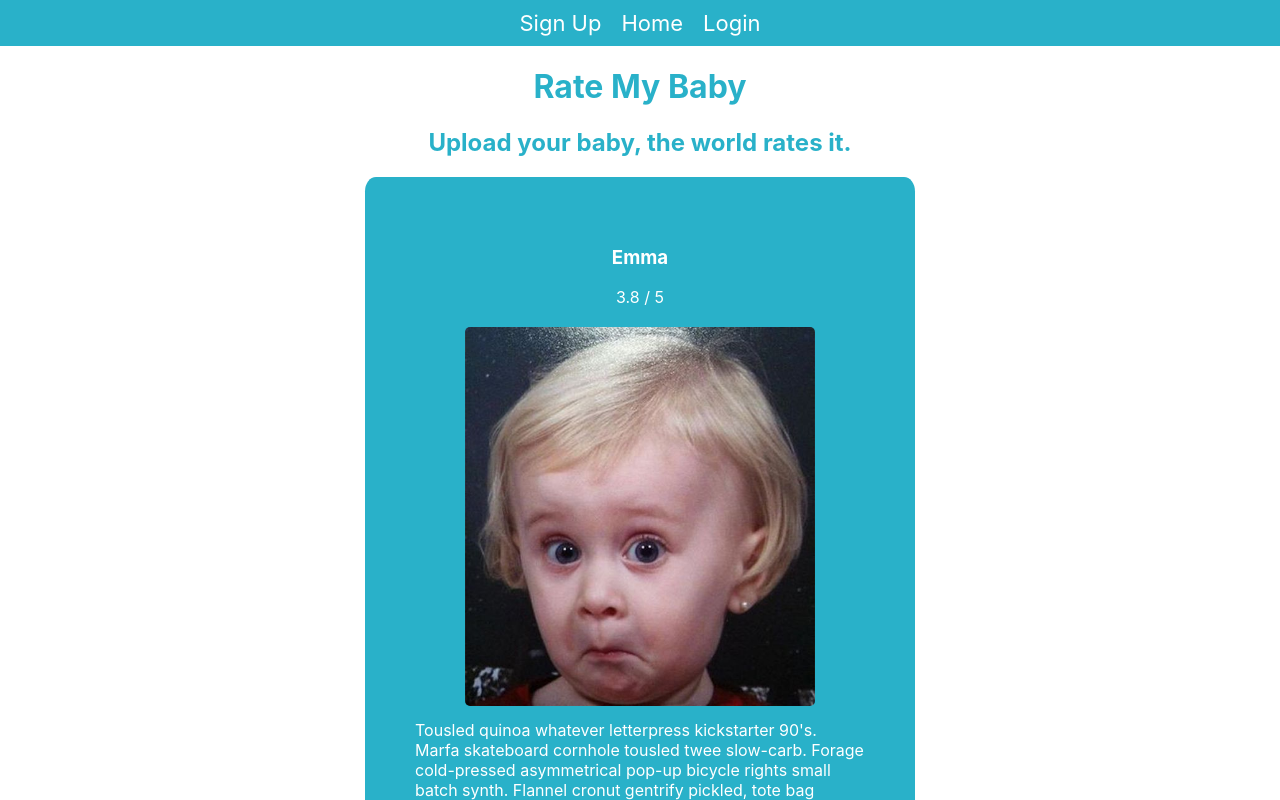
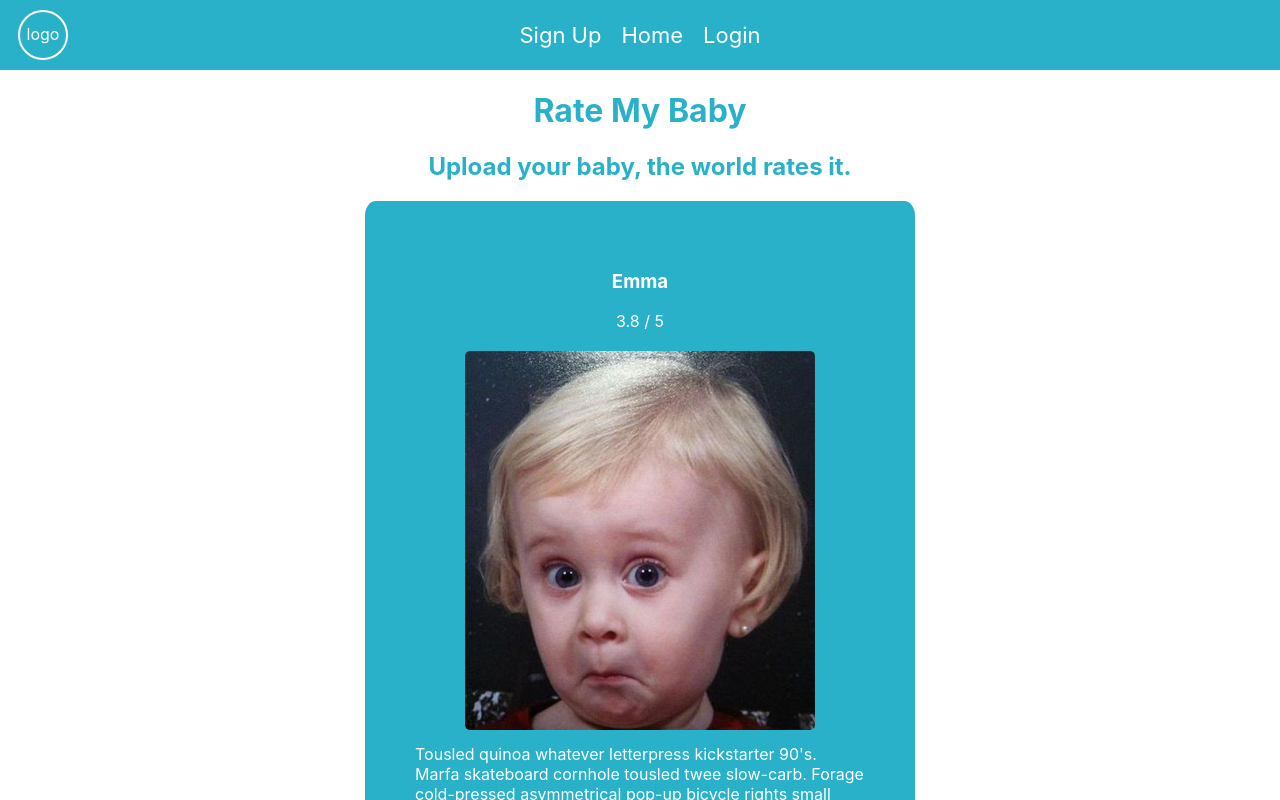
Before and after one commit to lfranckx/ratemybaby-client, a React (Create React App) app: page / in a window 1280 px wide. Shown: the top 800 px of the page. Built offline with nearby package versions, Linux system fonts and the light colour scheme.

Commit message:
update nav

```diff
--- a/src/App/App.js
+++ b/src/App/App.js
@@ -96,7 +96,9 @@ class App extends Component {
       >
         <Nav
           handleLogout={this.handleLogout}
-          loggedIn={this.state.loggedIn} />
+          loggedIn={this.state.loggedIn}
+          username={this.state.username}
+        />
           <Switch>
             <Route
               babies={this.state.babies}
--- a/src/Nav/Nav.css
+++ b/src/Nav/Nav.css
@@ -1,7 +1,31 @@
 nav {
-    /* min-height: 70px; */
     background-color: rgb(41, 177, 201);
-    padding: 10px;
+    padding: 10px 18px;
+    display: flex;
+    justify-content: space-around;
+    align-items: center;
+}
+
+#logo {
+    text-align: center;
+    border-radius: 50%;
+    border: solid white 2px;
+    height: 50px;
+    width: 50px;
+}
+
+#logo-text {
+    position: relative;
+    top: 2px;
+}
+
+#user-display {
+    min-width: 50px;
+    display: inline;
+}
+
+#user-text {
+    color: white;
 }
 
 .nav-container {
--- a/src/Nav/Nav.js
+++ b/src/Nav/Nav.js
@@ -7,7 +7,10 @@ export default class Nav extends Component {
     render() {
         if (this.props.loggedIn === true) {
             return (
+                <>
                 <nav>
+                    <div id="logo"><p id="logo-text" class="text">logo</p></div>
+                    <div className="nav-container">
                         <Link className="nav-links" to="/profile">Profile</Link>
                         <Link className="nav-links" to="/">Home</Link>
                         <Link
@@ -16,16 +19,23 @@ export default class Nav extends Component {
                             to="/" >
                             Log Out
                         </Link>
+                    </div>
+                    <div id="user-display">
+                        <p id="user-text">{this.props.username}</p>
+                    </div>
                 </nav>
+                </>
             )
         }
         return (
                 <nav>
+                    <div id="logo"><p id="logo-text" class="text">logo</p></div>
                     <div className="nav-container">
                         <Link className="nav-links" to="/signup">Sign Up</Link>
                         <Link className="nav-links" to="/">Home</Link>
                         <Link className="nav-links" to="/login">Login</Link>
                     </div>
+                    <div id="user-display"></div>
                 </nav>
         )
     }
```
Lines whose indentation alone changed are shown as unchanged.
